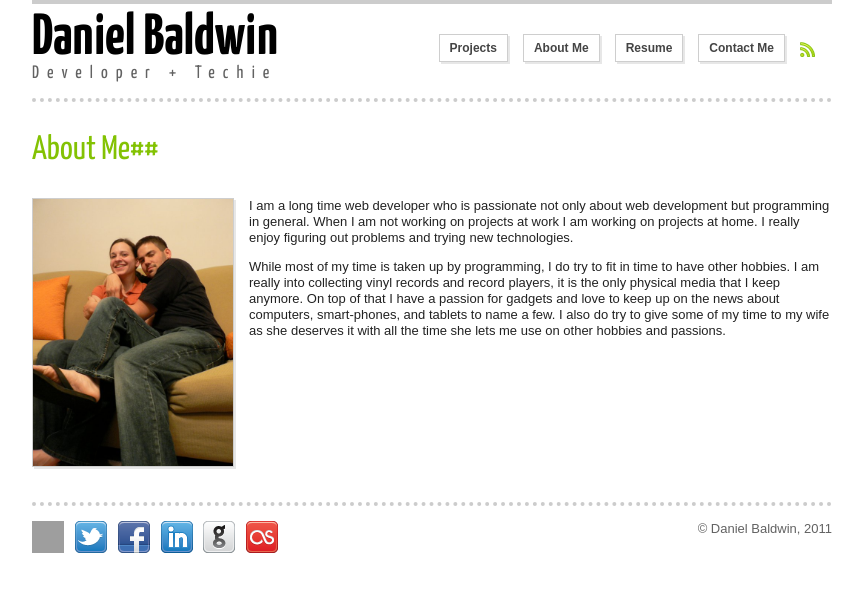
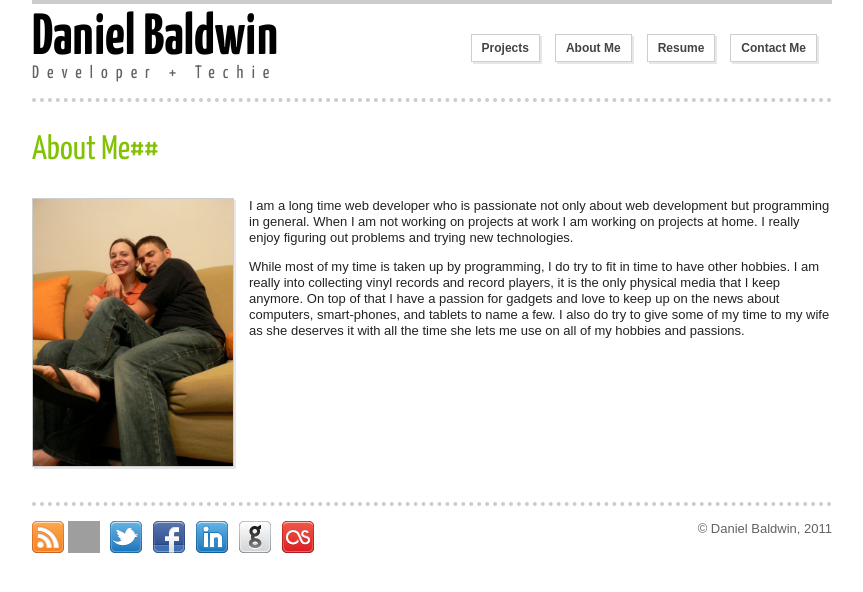
Before and after one commit to danielcbaldwin/danielcbaldwin.github.com, a Jekyll site: the page built from about-me.md, in a window 1280 px wide. Shown: the top 592 px of the page, without its empty margins (208-1071 px from the left). Built offline with Jekyll 4.4.1, drawn with Linux system fonts in a browser that asks for light colours; nearby versions of some CDN libraries; Markdown is read by kramdown in place of the engine named in the settings; grey boxes are pictures that could not be loaded.

Commit message:
some text changes and moving the rss icon

```diff
--- a/_layouts/default.html
+++ b/_layouts/default.html
@@ -31,7 +31,6 @@
 			<li><a href="/about-me/">About<span> Me</span></a></li>
 			<li><a href="/resume/">Resume</a></li>
 			<li><a href="/contact-me/">Contact<span> Me</span></a></li>
-			<li class="rss-link"><a href="{{ site.domain }}/atom.xml"><img src="/img/rss_green_small.png" /></a></li>
 		</ul>
     </header>
     <div id="main" role="main">
@@ -39,6 +38,7 @@
     </div>
     <footer>
 		<div class="left">
+			<a href="{{ site.domain }}/atom.xml" target="_blank"><img src="/img/social/32px/rss.png" /></a>
 			<a rel="author" target="_blank" href="https://profiles.google.com/112389131347160145633"><img src="http://www.google.com/images/icons/ui/gprofile_button-32.png" width="32" height="32" /></a>&nbsp;&nbsp;
 			<a href="https://twitter.com/danielcbaldwin" target="_blank"><img src="/img/social/32px/twitter-2.png" /></a>&nbsp;&nbsp;
 			<a href="https://www.facebook.com/danielcbaldwin" target="_blank"><img src="/img/social/32px/facebook.png" /></a>&nbsp;&nbsp;
--- a/about-me.md
+++ b/about-me.md
@@ -6,4 +6,4 @@ title: About Me
 <img src="/img/avatar_2.jpg" alt="Daniel Baldwin" width="200" id="avatar" />
 I am a long time web developer who is passionate not only about web development but programming in general. When I am not working on projects at work I am working on projects at home. I really enjoy figuring out problems and trying new technologies.
 
-While most of my time is taken up by programming, I do try to fit in time to have other hobbies. I am really into collecting vinyl records and record players, it is the only physical media that I keep anymore. On top of that I have a passion for gadgets and love to keep up on the news about computers, smart-phones, and tablets to name a few. I also do try to give some of my time to my wife as she deserves it with all the time she lets me use on other hobbies and passions.
+While most of my time is taken up by programming, I do try to fit in time to have other hobbies. I am really into collecting vinyl records and record players, it is the only physical media that I keep anymore. On top of that I have a passion for gadgets and love to keep up on the news about computers, smart-phones, and tablets to name a few. I also do try to give some of my time to my wife as she deserves it with all the time she lets me use on all of my hobbies and passions.
```
Also changed, not shown: 11 other files.
